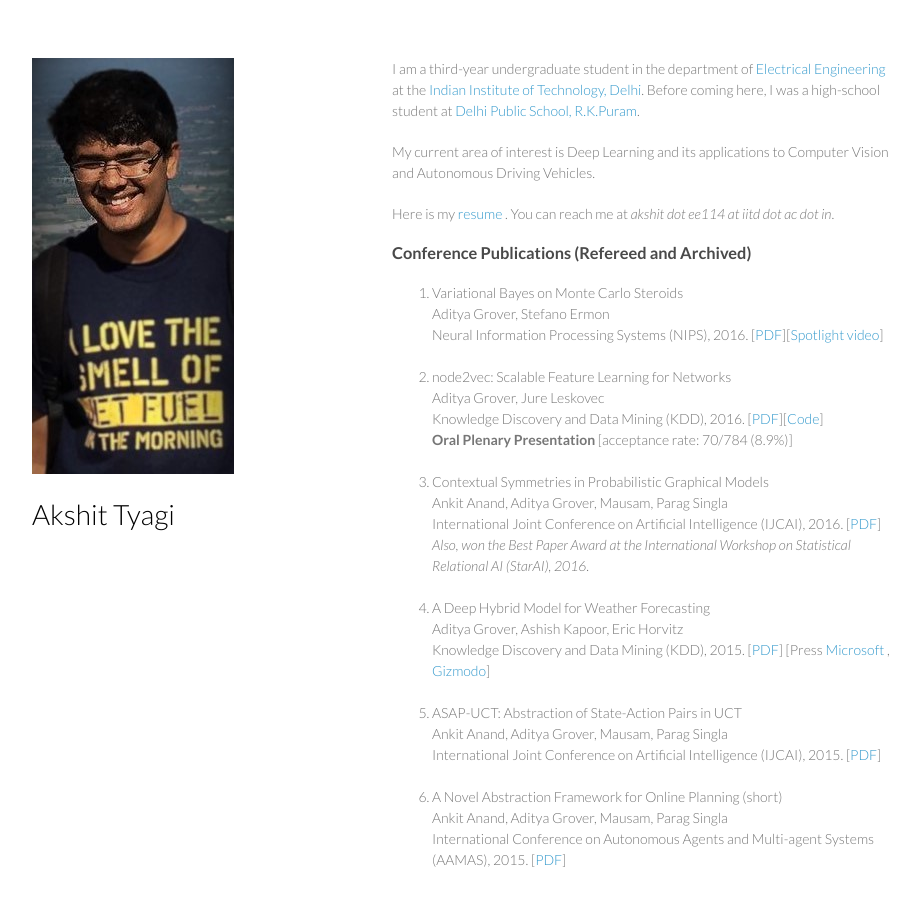
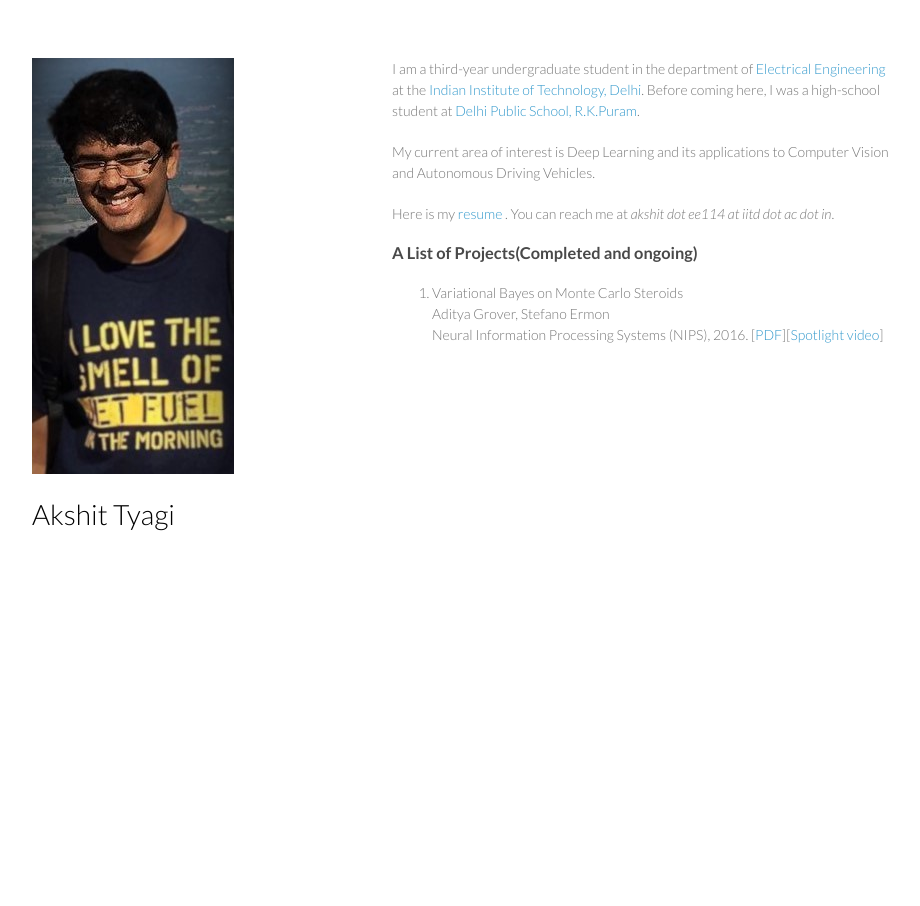
Before and after one commit to akshittyagi/akshittyagi.github.io, a plain HTML site: page index.html in a window 1280 px wide. Shown: the whole page, without its empty margins (178-1098 px from the left). After the commit the page ends 800 px from the top, so only its background shows below. Drawn offline with Linux system fonts and the light colour scheme.

Commit message:
updating source

```diff
--- a/index.html
+++ b/index.html
@@ -45,62 +45,13 @@
 
 <p>
 <p>
-<h3>Conference Publications (Refereed and Archived)</h3>
+<h3>A List of Projects(Completed and ongoing)</h3>
 <ol>
 <li> Variational Bayes on Monte Carlo Steroids
 <br>
 Aditya Grover, Stefano Ermon
 <br>
 Neural Information Processing Systems (NIPS), 2016. [<a href="files/publications/nips16.pdf">PDF</a>][<a href="https://www.youtube.com/watch?v=74NPU4PTHuw">Spotlight video</a>]
-</li>
-<br>
-<li> node2vec: Scalable Feature Learning for Networks
-<br>
-Aditya Grover, Jure Leskovec
-<br>
-Knowledge Discovery and Data Mining (KDD), 2016.
-[<a href="http://arxiv.org/abs/1607.00653">PDF</a>][<a href="http://github.com/aditya-grover/node2vec">Code</a>]
-<br>
-<b> Oral Plenary Presentation</b> [acceptance rate: 70/784 (8.9%)]
-<!--
-[<a href="http://snap.stanford.edu/node2vec">Project Page</a>]
-<br>
-<i>Also presented at the Workshop on Algorithms for Modern Massive Data Sets (MMDS), Berkeley, 2016 and International Conference on Computational Sustainability (CompSust), Cornell, 2016.</i>-->
-</li>
-<br>
-<li> Contextual Symmetries in Probabilistic Graphical Models
-<br>
-Ankit Anand, Aditya Grover, Mausam, Parag Singla
-<br>
-International Joint Conference on Artificial Intelligence (IJCAI), 2016.
-[<a href="http://arxiv.org/abs/1606.09594">PDF</a>]
-<br>
-<i>Also, won the Best Paper Award at the International Workshop on Statistical Relational AI (StarAI), 2016. </i>
-</li>
-<br>
-<li> A Deep Hybrid Model for Weather Forecasting
-<br>
-Aditya Grover, Ashish Kapoor, Eric Horvitz
-<br>
-Knowledge Discovery and Data Mining (KDD), 2015.
-[<a href="files/publications/kdd15.pdf">PDF</a>] [Press <a href="http://blogs.microsoft.com/next/2015/08/10/hows-the-weather-using-artificial-intelligence-for-better-answers/"> Microsoft </a>, <a href="http://gizmodo.com/the-rise-of-the-robo-meteorologist-1723135974?utm_campaign=socialflow_gizmodo_twitter&utm_source=gizmodo_twitter&utm_medium=socialflow"> Gizmodo</a>]
-</li>
-<br>
-<li> ASAP-UCT: Abstraction of State-Action Pairs in UCT  </a>
-<br>
-Ankit Anand, Aditya Grover, Mausam, Parag Singla
-<br>
-International Joint Conference on Artificial Intelligence (IJCAI), 2015.
-[<a href="files/publications/ijcai15.pdf">PDF</a>]
-</li>
-<br>
-<li> A Novel Abstraction Framework for Online Planning (short) </a>
-<br>
-Ankit Anand, Aditya Grover, Mausam, Parag Singla
-<br>
-International Conference on Autonomous Agents and Multi-agent Systems (AAMAS), 2015.
-[<a href="files/publications/aamas15.pdf">PDF</a>]
-<br>
 </li>
 </ol>
 
```
